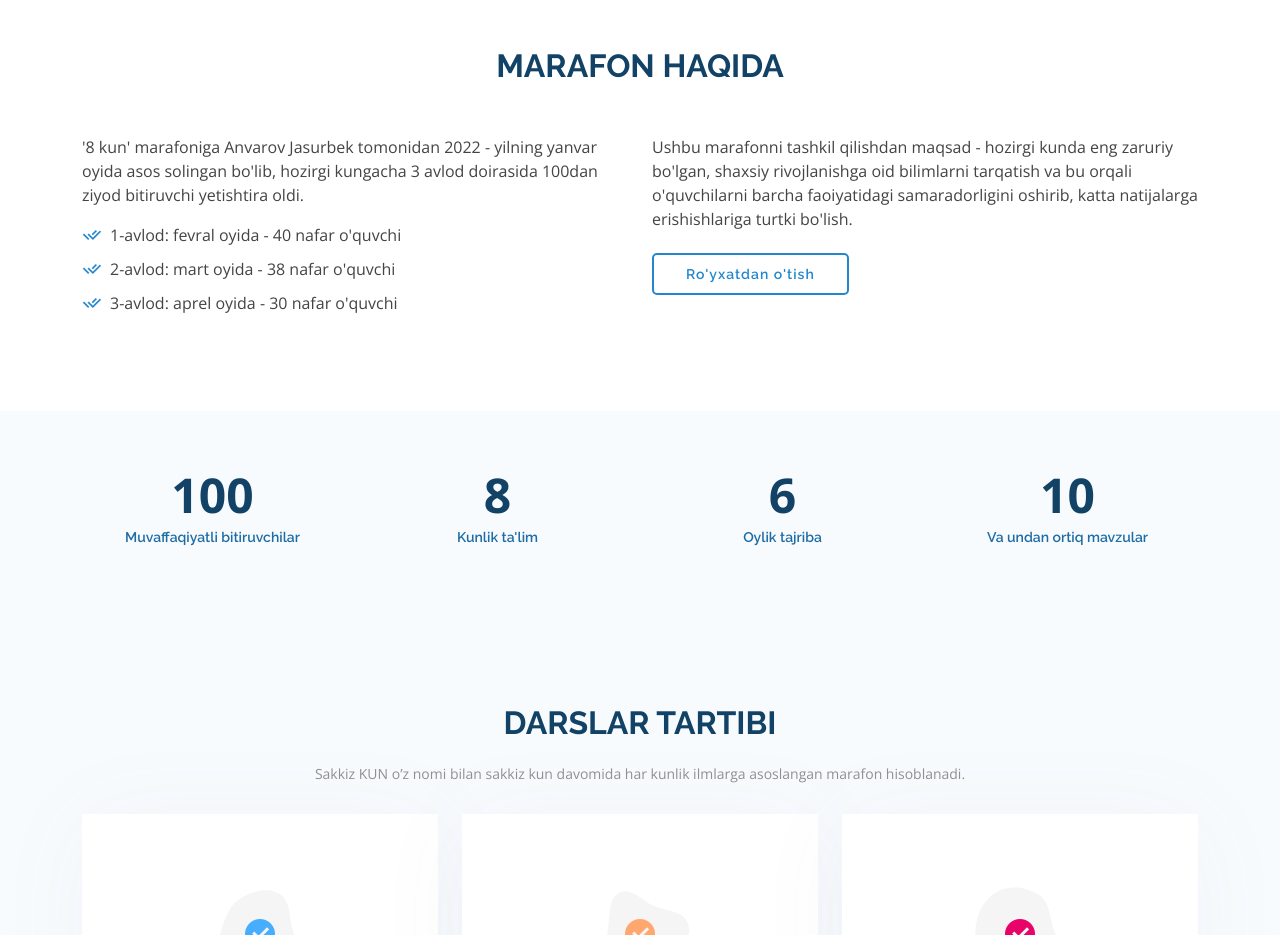
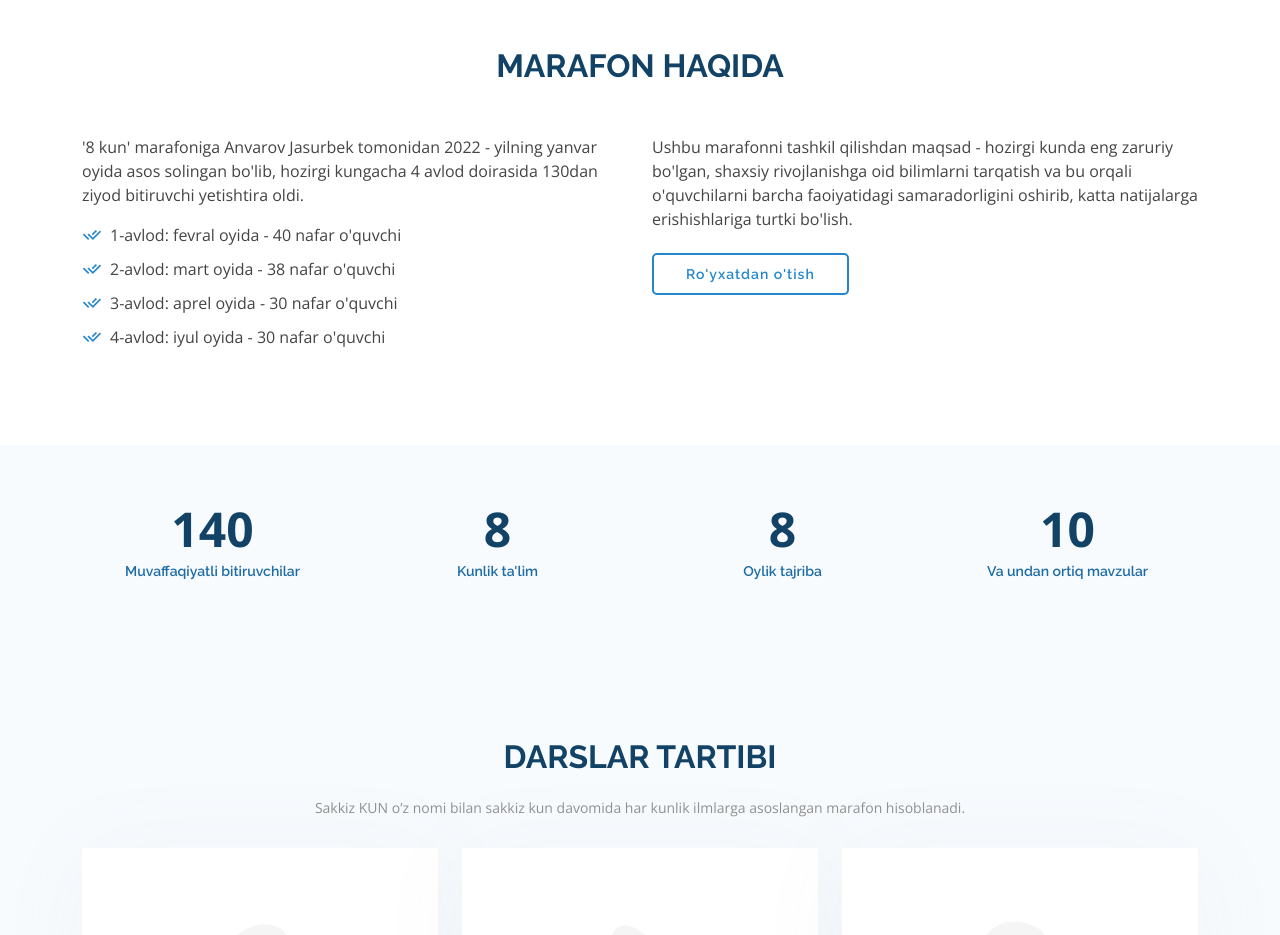
Before and after one commit to Anvarov23/sakkiz-kun, a plain HTML site: page index.html in a window 1280 px wide. Shown: the part 880-1815 px from the top of the page. Drawn offline with nearby package versions, Linux system fonts and the light colour scheme.

Commit message:
Update index.html

```diff
--- a/index.html
+++ b/index.html
@@ -127,12 +127,13 @@
         <div class="row content">
           <div class="col-lg-6">
             <p>
-              '8 kun' marafoniga Anvarov Jasurbek tomonidan 2022 - yilning yanvar oyida asos solingan bo'lib, hozirgi kungacha 3 avlod doirasida 100dan ziyod bitiruvchi yetishtira oldi.
+              '8 kun' marafoniga Anvarov Jasurbek tomonidan 2022 - yilning yanvar oyida asos solingan bo'lib, hozirgi kungacha 4 avlod doirasida 130dan ziyod bitiruvchi yetishtira oldi.
             </p>
             <ul>
               <li><i class="ri-check-double-line"></i> 1-avlod: fevral oyida - 40 nafar o'quvchi</li>
               <li><i class="ri-check-double-line"></i> 2-avlod: mart oyida - 38 nafar o'quvchi</li>
               <li><i class="ri-check-double-line"></i> 3-avlod: aprel oyida - 30 nafar o'quvchi</li>
+              <li><i class="ri-check-double-line"></i> 4-avlod: iyul oyida - 30 nafar o'quvchi</li>
             </ul>
           </div>
           <div class="col-lg-6 pt-4 pt-lg-0">
@@ -154,7 +155,7 @@
 
           <div class="col-lg-3 col-md-5 col-6 d-md-flex align-items-md-stretch">
             <div class="count-box">
-              <span data-purecounter-start="0" data-purecounter-end="100" data-purecounter-duration="2" class="purecounter"></span>
+              <span data-purecounter-start="0" data-purecounter-end="140" data-purecounter-duration="2" class="purecounter"></span>
               <p>Muvaffaqiyatli bitiruvchilar</p>
             </div>
           </div>
@@ -168,7 +169,7 @@
 
           <div class="col-lg-3 col-md-5 col-6 d-md-flex align-items-md-stretch">
             <div class="count-box">
-              <span data-purecounter-start="0" data-purecounter-end="6" data-purecounter-duration="2" class="purecounter"></span>
+              <span data-purecounter-start="0" data-purecounter-end="8" data-purecounter-duration="2" class="purecounter"></span>
               <p>Oylik tajriba</p>
             </div>
           </div>
```
